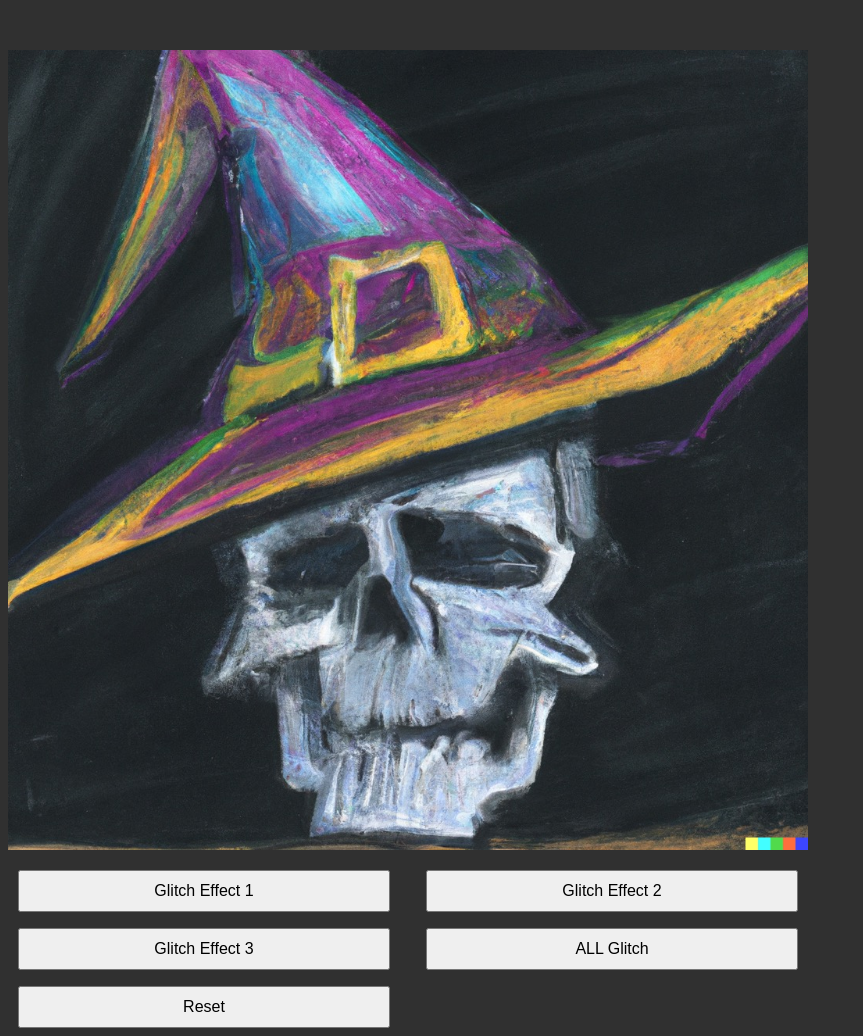
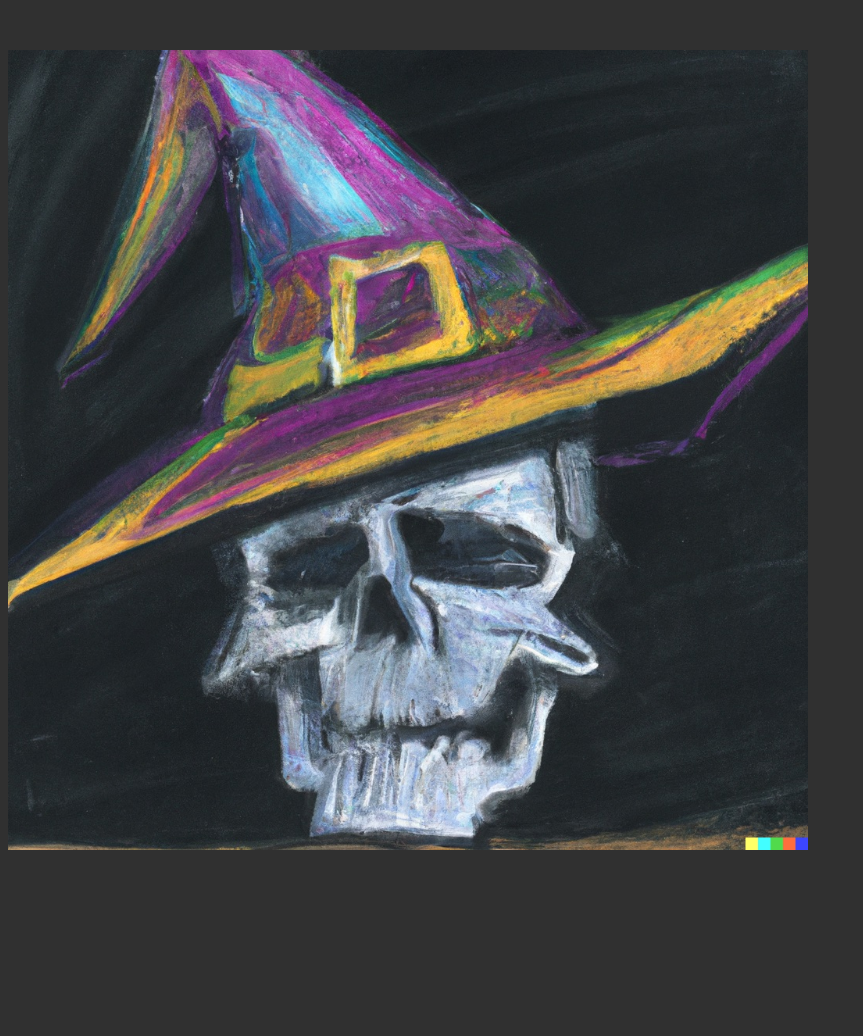
Before and after one commit to mitchmalinin/skelezard, a plain HTML site: page index.html in a window 1280 px wide. Shown: the whole page, without its empty margins (0-863 px from the left). After the commit the page ends 858 px from the top, so only its background shows below. Drawn offline with Linux system fonts and the light colour scheme.

Commit message:
all keys working

```diff
--- a/index.html
+++ b/index.html
@@ -37,14 +37,7 @@
   </head>
   <body>
     <div id="app">
-      <img id="source-image" src="./skull.jpeg" alt="Original Image" />
-      <div id="button-container">
-        <button id="glitch-effect-1">Glitch Effect 1</button>
-        <button id="glitch-effect-2">Glitch Effect 2</button>
-        <button id="glitch-effect-3">Glitch Effect 3</button>
-        <button id="glitch-all">ALL Glitch</button>
-        <button id="reset">Reset</button>
-      </div>
+      <img id="source-image" src="./skull.jpg" alt="Original Image" />
     </div>
     <script>
       const GLITCH_MAP = {
@@ -171,26 +164,21 @@
         }
       }
 
-      const createGlitchButtonListener = (glitchEffect) => () => {
+      const createGlitchImage = (glitchEffect) => {
         const imageData = ctx.getImageData(0, 0, canvas.width, canvas.height)
         const glitchedData = glitchEffect(imageData)
         ctx.putImageData(glitchedData, 0, 0)
       }
 
-      const debounce = (fn, delay) => {
-        let timeout
-        return (...args) => {
-          clearTimeout(timeout)
-          timeout = setTimeout(() => {
-            fn(...args)
-          }, delay)
+      const handleKeyPress = (event) => {
+        if (event.code === "Space" && activateGlitchMode) {
+          createGlitchImage(applyAllGlitchEffects)
         }
-      }
 
-      const handleKeyPress = (event) => {
         if (event.code === "Escape" && activateGlitchMode) {
           activateGlitchModeWordArray.length = 0
           activateGlitchMode = false
+          reset()
         }
         if (
           (event.code === "Backspace" || event.code === "Delete") &&
@@ -226,14 +214,7 @@
         } else {
           if (activateGlitchModeWordArray.join("") === activateGlitchModeWord) {
             if (!activateGlitchMode) {
-              const imageData = ctx.getImageData(
-                0,
-                0,
-                canvas.width,
-                canvas.height
-              )
-              const glitchedData = applyAllGlitchEffects(imageData)
-              ctx.putImageData(glitchedData, 0, 0)
+              createGlitchImage(applyAllGlitchEffects)
             }
             activateGlitchMode = true
           } else {
@@ -247,25 +228,7 @@
         ctx.drawImage(sourceImage, 0, 0)
       }
 
-      document
-        .getElementById("glitch-effect-1")
-        .addEventListener("click", createGlitchButtonListener(glitchEffect1))
-      document
-        .getElementById("glitch-effect-2")
-        .addEventListener("click", createGlitchButtonListener(glitchEffect2))
-      document
-        .getElementById("glitch-effect-3")
-        .addEventListener("click", createGlitchButtonListener(glitchEffect3))
-      document
-        .getElementById("glitch-all")
-        .addEventListener(
-          "click",
-          debounce(createGlitchButtonListener(applyAllGlitchEffects), 400)
-        )
-
       document.addEventListener("keydown", handleKeyPress)
-
-      document.getElementById("reset").addEventListener("click", reset)
 
       sourceImage.addEventListener("load", () => {
         canvas.width = 1024
```
Also changed, not shown: skull.jpeg (deleted), skull.jpg (added).
